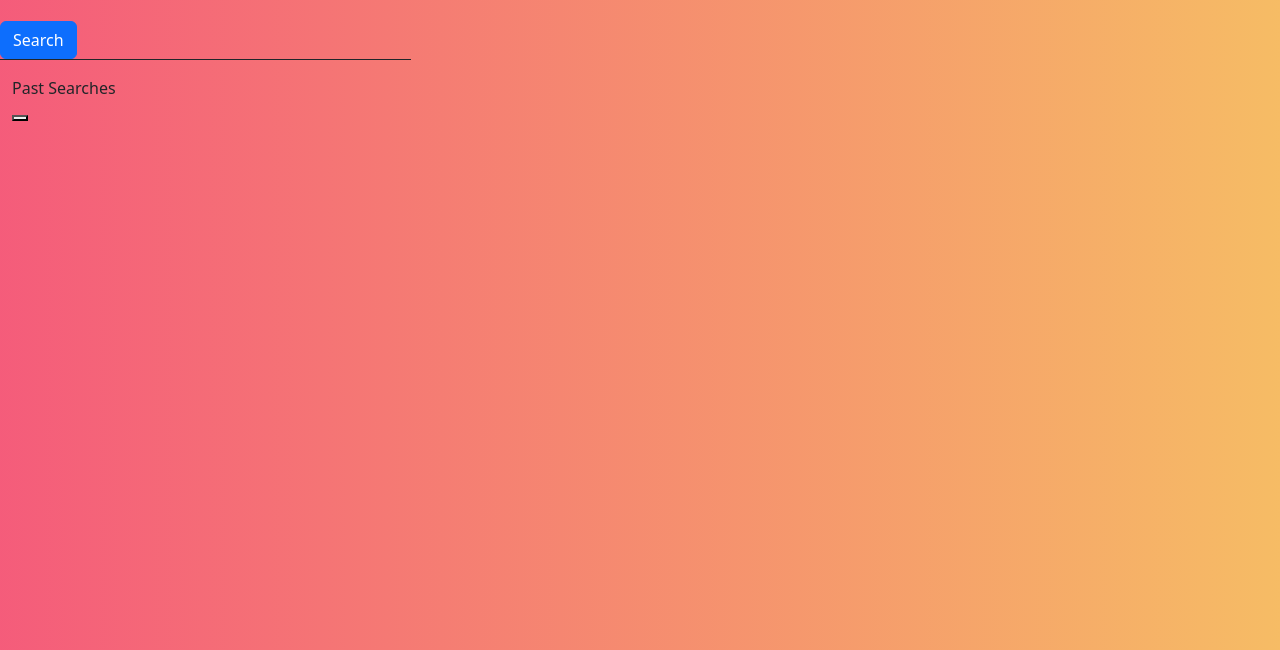
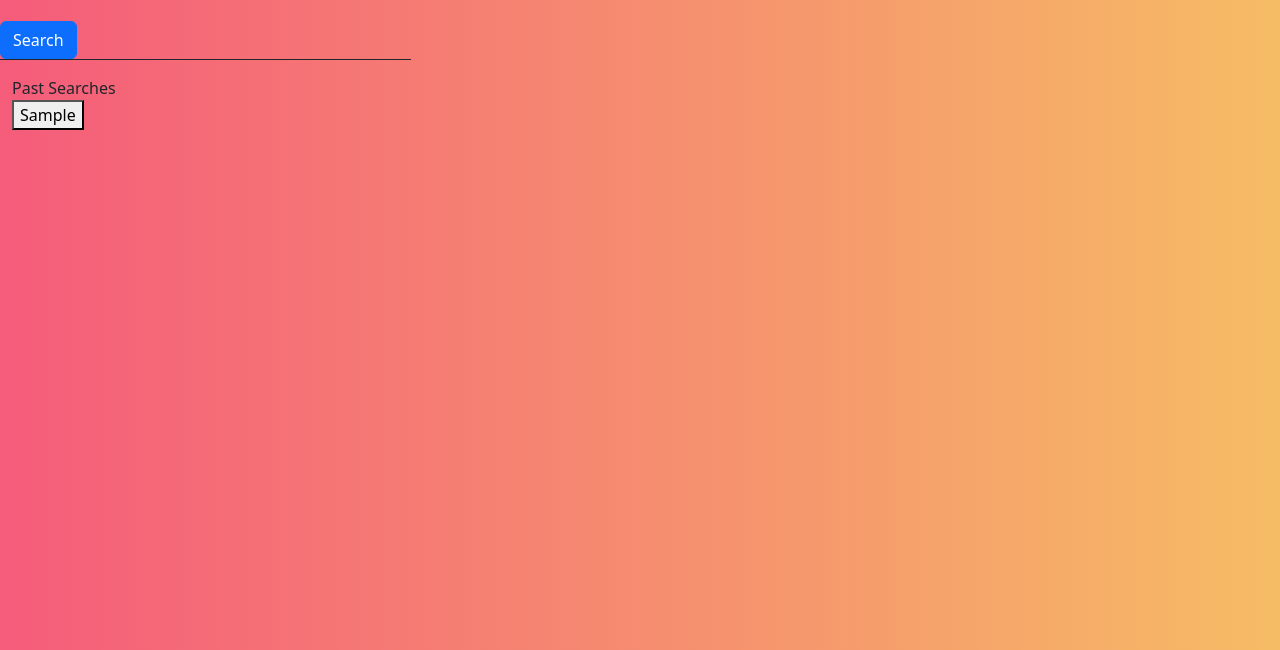
Before and after one commit to Oscarl214/weather_App, a plain HTML site: page index.html in a window 1280 px wide. Both pictures are taken after typing "Sample" into the empty fields and a click on the button "Search". Shown: the part 150-800 px from the top of the page. Drawn offline with nearby package versions, Linux system fonts and the light colour scheme; no server answers.

Commit message:
got my buttons to show user search

```diff
--- a/Develop/main.js
+++ b/Develop/main.js
@@ -122,7 +122,9 @@ let storedSearches = function () {
   for (var i = searches.length - 1; i >= 0; i--) {
     var btn = document.createElement("button");
     btn.setAttribute("type", "button");
+    btn.textContent = searches[i];
     let pastSearchesContainer = $("#pastSearches");
+
     pastSearchesContainer.append(btn);
   }
   //where should this function be called from???
--- a/index.html
+++ b/index.html
@@ -33,7 +33,7 @@
           <button type="submit" class="btn btn-primary" id="userSearchbtn">Search</button>
         </div>
         </form>
-        <div class="container" id="pastSearches">
+        <div class="container btn-group-vertical" id="pastSearches">
           <div>
             Past Searches
           </div>
```
